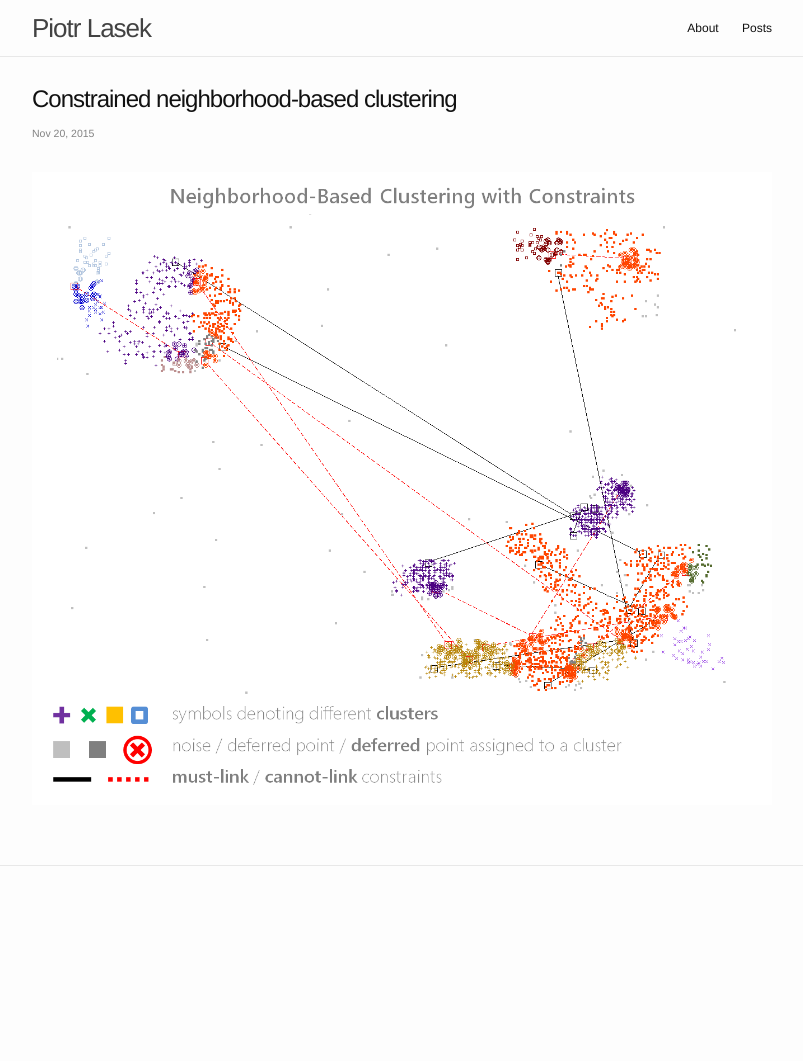
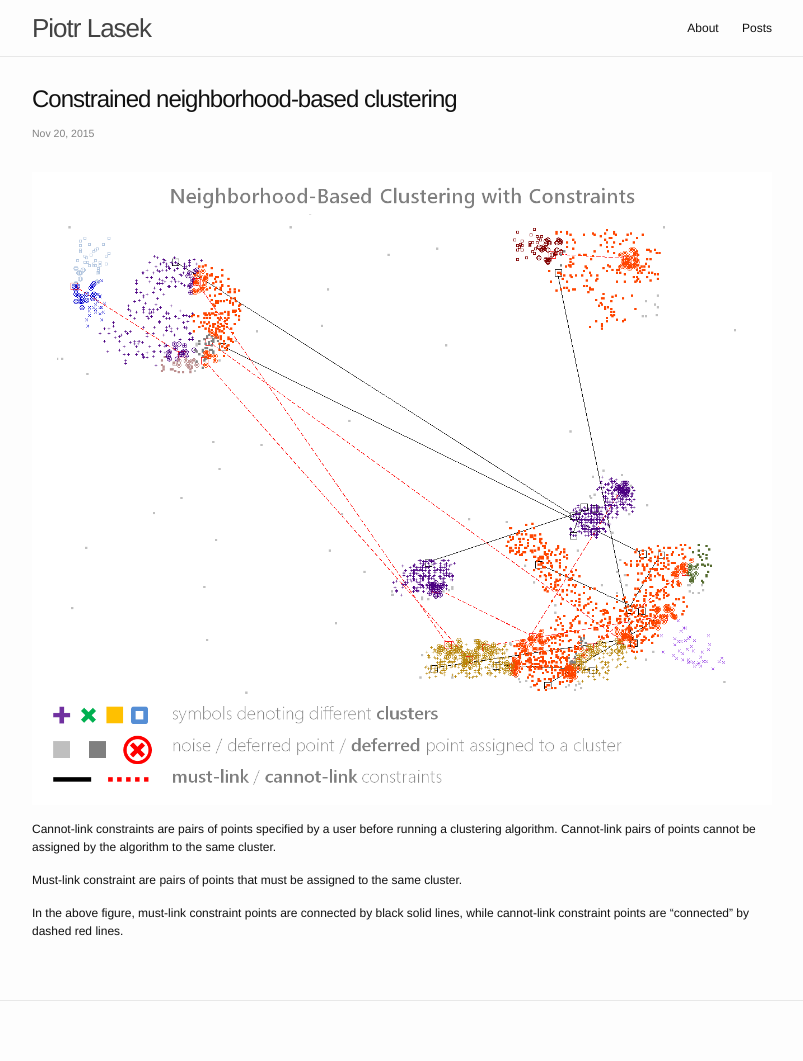
Before and after one commit to piotrlasek/piotrlasek.github.io, a Jekyll site: the page built from _posts/2015-11-20-Constrained-neighborhood-based-clustering.markdown, in a window 1280 px wide. Shown: the whole page, without its empty margins (238-1041 px from the left). Built offline with Jekyll 4.4.1, drawn with Linux system fonts in a browser that asks for light colours; before the commit the page ends 926 px from its top, so only the background shows below that.

Commit message:
some changes

```diff
--- a/_posts/2015-11-20-Constrained-neighborhood-based-clustering.markdown
+++ b/_posts/2015-11-20-Constrained-neighborhood-based-clustering.markdown
@@ -6,3 +6,9 @@ categories:
 ---
 
 ![]({{site.url}}/files/constrained-nbc.png)
+
+Cannot-link constraints are pairs of points specified by a user before running a clustering algorithm. Cannot-link pairs of points cannot be assigned by the algorithm to the same cluster.
+
+Must-link constraint are pairs of points that must be assigned to the same cluster.
+
+In the above figure, must-link constraint points are connected by black solid lines, while cannot-link constraint points are "connected" by dashed red lines.
```
